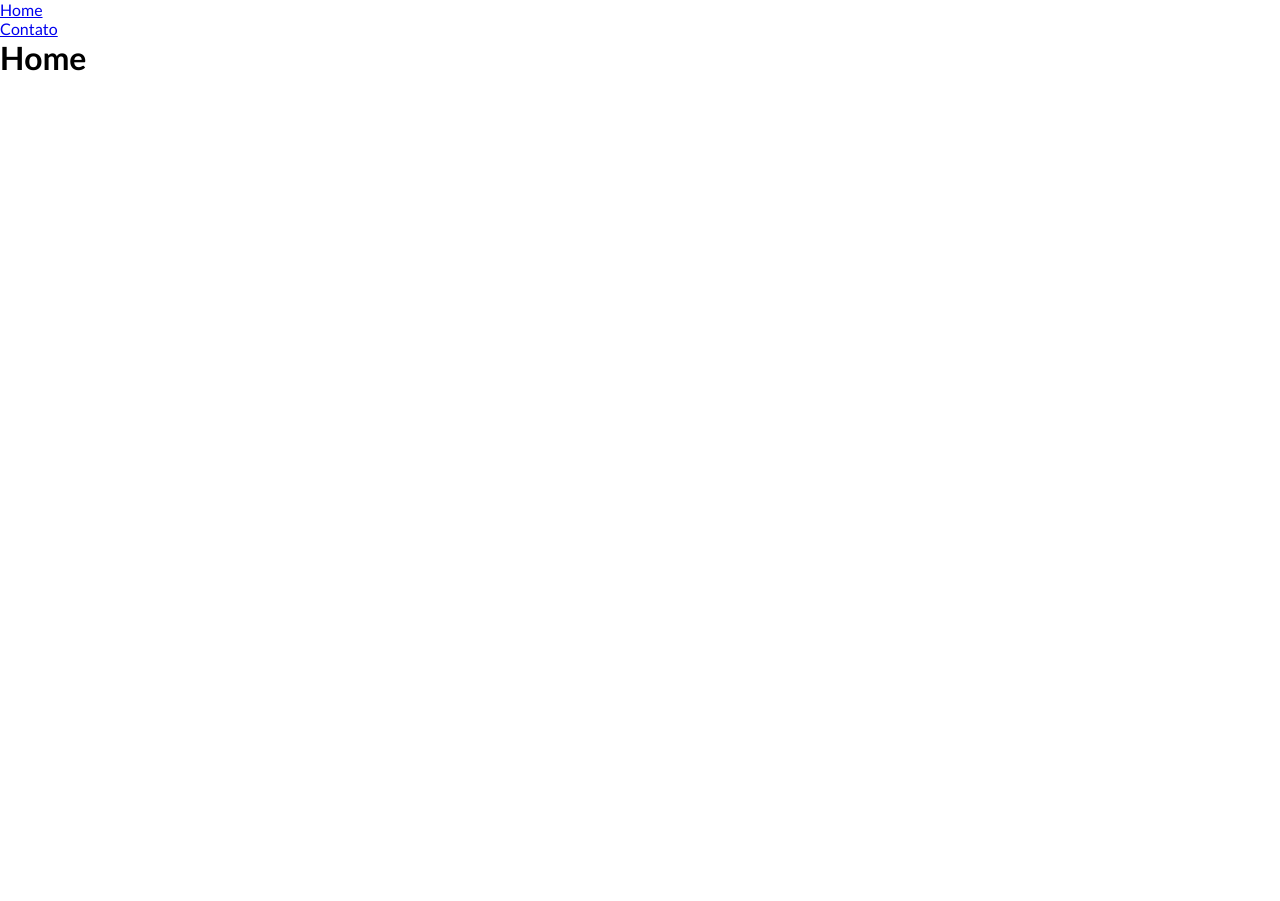
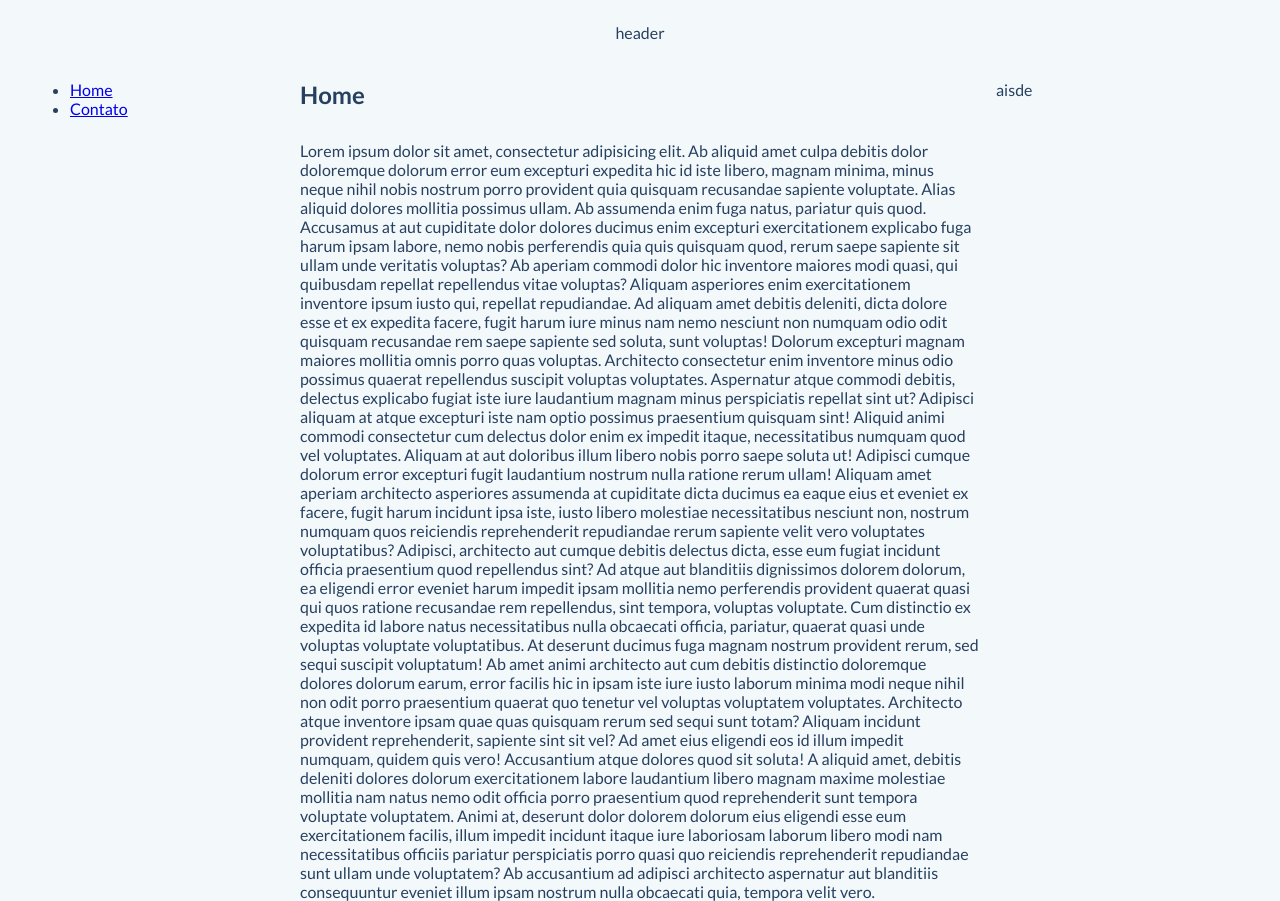
Before and after one commit to DanielAgostinhoSilva/algaworks-alganews-cms, a React (Create React App) app: page /home in a window 1280 px wide. Before the commit the page ends 800 px from the top, so only its background shows below. Built offline with nearby package versions, Linux system fonts and the light colour scheme.

Commit message:
feat: 6.4. Criando o layout base do sistema

```diff
--- a/src/app/components/NavBar/NavBar.tsx
+++ b/src/app/components/NavBar/NavBar.tsx
@@ -1,10 +1,10 @@
 import {Link} from "react-router-dom";
 
 export default function Navbar() {
-    return <nav>
+    return <>
         <ul>
             <li><Link to="/">Home</Link></li>
             <li><Link to="contato">Contato</Link></li>
         </ul>
-    </nav>
+    </>
 }
--- /dev/null
+++ b/src/app/layouts/Dfeault/Default.layout.styles.ts
@@ -0,0 +1,35 @@
+import styled from "styled-components";
+
+export const Wrapper = styled.div`
+  width: 1140px;
+  margin: 0 auto;
+  display: flex;
+  flex-direction: column;
+  gap: 16px
+`
+
+export const Header = styled.header`
+  display: flex;
+  justify-content: center;
+  align-items: center;
+
+  height: 64px;
+`
+
+export const Main = styled.main`
+  display: grid;
+  grid-template-columns: 214px 680px 214px;
+  gap: 16px;
+`
+
+export const Navigation = styled.nav`
+
+`
+
+export const Aside = styled.aside``
+
+export const FeaturedContent = styled.section`
+  display: flex;
+  flex-direction: column;
+  gap: 32px;
+`
--- /dev/null
+++ b/src/app/layouts/Dfeault/Default.layout.tsx
@@ -0,0 +1,27 @@
+import * as DL from "./Default.layout.styles"
+import Navbar from "../../components/NavBar/NavBar";
+export interface DefaultLayoutProps {
+    children: React.ReactNode
+}
+
+export function DefaultLayout({children}: DefaultLayoutProps) {
+    return <DL.Wrapper>
+        <DL.Header>
+            header
+        </DL.Header>
+        <DL.Main>
+            <DL.Navigation>
+                <Navbar />
+            </DL.Navigation>
+            <DL.FeaturedContent>
+                {children}
+            </DL.FeaturedContent>
+            <DL.Aside>
+                aisde
+            </DL.Aside>
+        </DL.Main>
+
+    </DL.Wrapper>
+}
+
+export default DefaultLayout
--- /dev/null
+++ b/src/app/layouts/Dfeault/index.ts
@@ -0,0 +1 @@
+export {default} from "./Default.layout"
--- a/src/app/views/Home.view.tsx
+++ b/src/app/views/Home.view.tsx
@@ -1,5 +1,43 @@
+import DefaultLayout from "../layouts/Dfeault";
+
 export default function Home() {
-    return <div>
+    return <DefaultLayout>
         <h1>Home</h1>
-    </div>
+        <p>Lorem ipsum dolor sit amet, consectetur adipisicing elit. Ab aliquid amet culpa debitis dolor doloremque
+            dolorum error eum excepturi expedita hic id iste libero, magnam minima, minus neque nihil nobis nostrum
+            porro provident quia quisquam recusandae sapiente voluptate. Alias aliquid dolores mollitia possimus ullam.
+            Ab assumenda enim fuga natus, pariatur quis quod. Accusamus at aut cupiditate dolor dolores ducimus enim
+            excepturi exercitationem explicabo fuga harum ipsam labore, nemo nobis perferendis quia quis quisquam quod,
+            rerum saepe sapiente sit ullam unde veritatis voluptas? Ab aperiam commodi dolor hic inventore maiores modi
+            quasi, qui quibusdam repellat repellendus vitae voluptas? Aliquam asperiores enim exercitationem inventore
+            ipsum iusto qui, repellat repudiandae. Ad aliquam amet debitis deleniti, dicta dolore esse et ex expedita
+            facere, fugit harum iure minus nam nemo nesciunt non numquam odio odit quisquam recusandae rem saepe
+            sapiente sed soluta, sunt voluptas! Dolorum excepturi magnam maiores mollitia omnis porro quas voluptas.
+            Architecto consectetur enim inventore minus odio possimus quaerat repellendus suscipit voluptas voluptates.
+            Aspernatur atque commodi debitis, delectus explicabo fugiat iste iure laudantium magnam minus perspiciatis
+            repellat sint ut? Adipisci aliquam at atque excepturi iste nam optio possimus praesentium quisquam sint!
+            Aliquid animi commodi consectetur cum delectus dolor enim ex impedit itaque, necessitatibus numquam quod vel
+            voluptates. Aliquam at aut doloribus illum libero nobis porro saepe soluta ut! Adipisci cumque dolorum error
+            excepturi fugit laudantium nostrum nulla ratione rerum ullam! Aliquam amet aperiam architecto asperiores
+            assumenda at cupiditate dicta ducimus ea eaque eius et eveniet ex facere, fugit harum incidunt ipsa iste,
+            iusto libero molestiae necessitatibus nesciunt non, nostrum numquam quos reiciendis reprehenderit
+            repudiandae rerum sapiente velit vero voluptates voluptatibus? Adipisci, architecto aut cumque debitis
+            delectus dicta, esse eum fugiat incidunt officia praesentium quod repellendus sint? Ad atque aut blanditiis
+            dignissimos dolorem dolorum, ea eligendi error eveniet harum impedit ipsam mollitia nemo perferendis
+            provident quaerat quasi qui quos ratione recusandae rem repellendus, sint tempora, voluptas voluptate. Cum
+            distinctio ex expedita id labore natus necessitatibus nulla obcaecati officia, pariatur, quaerat quasi unde
+            voluptas voluptate voluptatibus. At deserunt ducimus fuga magnam nostrum provident rerum, sed sequi suscipit
+            voluptatum! Ab amet animi architecto aut cum debitis distinctio doloremque dolores dolorum earum, error
+            facilis hic in ipsam iste iure iusto laborum minima modi neque nihil non odit porro praesentium quaerat quo
+            tenetur vel voluptas voluptatem voluptates. Architecto atque inventore ipsam quae quas quisquam rerum sed
+            sequi sunt totam? Aliquam incidunt provident reprehenderit, sapiente sint sit vel? Ad amet eius eligendi eos
+            id illum impedit numquam, quidem quis vero! Accusantium atque dolores quod sit soluta! A aliquid amet,
+            debitis deleniti dolores dolorum exercitationem labore laudantium libero magnam maxime molestiae mollitia
+            nam natus nemo odit officia porro praesentium quod reprehenderit sunt tempora voluptate voluptatem. Animi
+            at, deserunt dolor dolorem dolorum eius eligendi esse eum exercitationem facilis, illum impedit incidunt
+            itaque iure laboriosam laborum libero modi nam necessitatibus officiis pariatur perspiciatis porro quasi quo
+            reiciendis reprehenderit repudiandae sunt ullam unde voluptatem? Ab accusantium ad adipisci architecto
+            aspernatur aut blanditiis consequuntur eveniet illum ipsam nostrum nulla obcaecati quia, tempora velit
+            vero.</p>
+    </DefaultLayout>
 }
--- a/src/core/globalStyles.ts
+++ b/src/core/globalStyles.ts
@@ -9,5 +9,7 @@ export default createGlobalStyle`
 
   body {
     font-family: 'Lato', sans-serif;
+    background-color: #F3F8FA;
+    color: #274060;
   }
 `
--- a/src/index.tsx
+++ b/src/index.tsx
@@ -6,7 +6,6 @@ import {BrowserRouter, Route, Routes} from "react-router-dom";
 import Home from "./app/views/Home.view";
 import Contact from "./app/views/Contact.view";
 import NotFound404 from "./app/views/NotFound404.view";
-import Navbar from "./app/components/NavBar/NavBar";
 import User from "./app/views/User.view";
 import GlobalStyles from "./core/globalStyles";
 
@@ -16,7 +15,6 @@ const root = ReactDOM.createRoot(
 root.render(
     <React.StrictMode>
         <BrowserRouter>
-            <Navbar/>
             <Routes>
                 <Route path={"/home"} element={<Home/>}/>
                 <Route path={"/contato"} element={<Contact/>}/>
```
